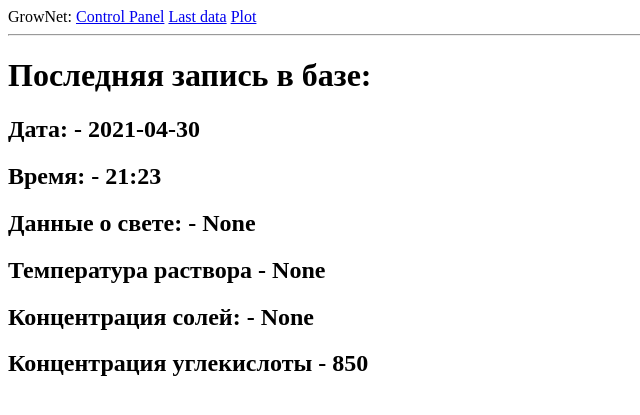
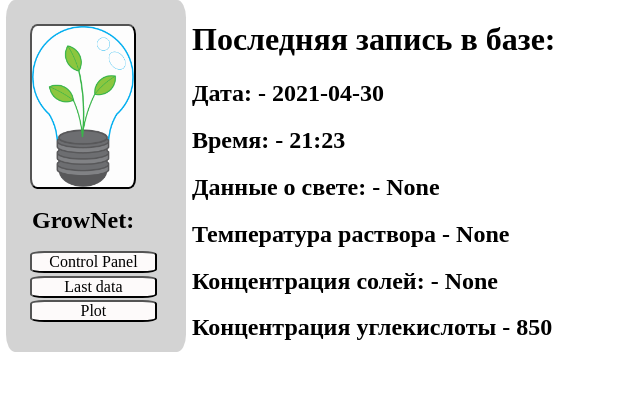
Before and after one commit to Electro98/cyber-growbox-2077, a Flask app: page /view in a window 1280 px wide. Shown: the top 415 px of the page, without its empty margins (0-640 px from the left). Run offline with Flask 2, Linux system fonts and the light colour scheme; data comes from the database, SQL or seed files in the repository.

Commit message:
:snake: Переделан главный шаблон

```diff
--- a/server/templates/base.html
+++ b/server/templates/base.html
@@ -8,13 +8,53 @@
       <title>GrowNET is greating you!</title>
       {% endif %}
     </head>
+    <style type="text/css">
+    .sidebar {
+        position: absolute;
+        width: 10%;
+        top: 0%;
+        left: 0.5%;
+        padding: 2%;
+        border-radius: 5%;
+        background-color: #D3D3D3;
+    }
+    .content {
+        position: absolute;
+        width: 90%;
+        top: 0%;
+        left: 15%;
+    }
+    .sidebar_logo {
+        width: 80%;
+        background-color: #FDFDFD;
+        border-radius: 5%;
+        outline: 2px outset #000000;
+    }
+    .sidebar_panel {
+        width: 96%;
+    }
+    #sidebar div {
+        width: 96%;
+        border-radius: 10%;
+        margin-bottom: 5%;
+        text-align: center;
+        background-color: #FDFAFA;
+        color: #000000;
+        outline: 2px outset #000000;
+    }
+    #sidebar a {
+        text-decoration: none;
+    }
+
+	</style>
     <body>
-        <div>GrowNet:
-          <a href="{{ url_for('index') }}">Control Panel</a>
-          <a href="{{ url_for('show_last_state') }}">Last data</a>
-          <a href="{{ url_for('graph_example') }}">Plot</a>
+        <div class="sidebar" id="sidebar">
+          <a href="{{ url_for('index') }}" ><img src="bulb_with_plant_logo.png" class="sidebar_logo"></a>
+        <h2 class="sidebar_panel">GrowNet:</h2>
+          <a href="{{ url_for('index') }}"><div>Control Panel</div></a>
+          <a href="{{ url_for('show_last_state') }}"><div>Last data</div></a>
+          <a href="{{ url_for('graph_example') }}"><div>Plot</div></a>
         </div>
-        <hr>
-        {% block content %}{% endblock %}
+        <div class="content">{% block content %}{% endblock %}</div>
     </body>
 </html>
```
